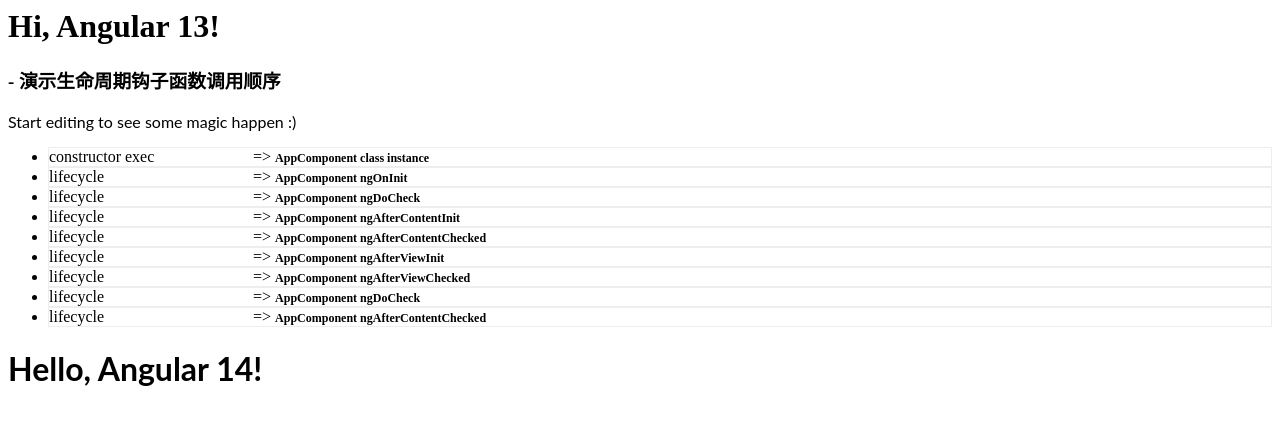
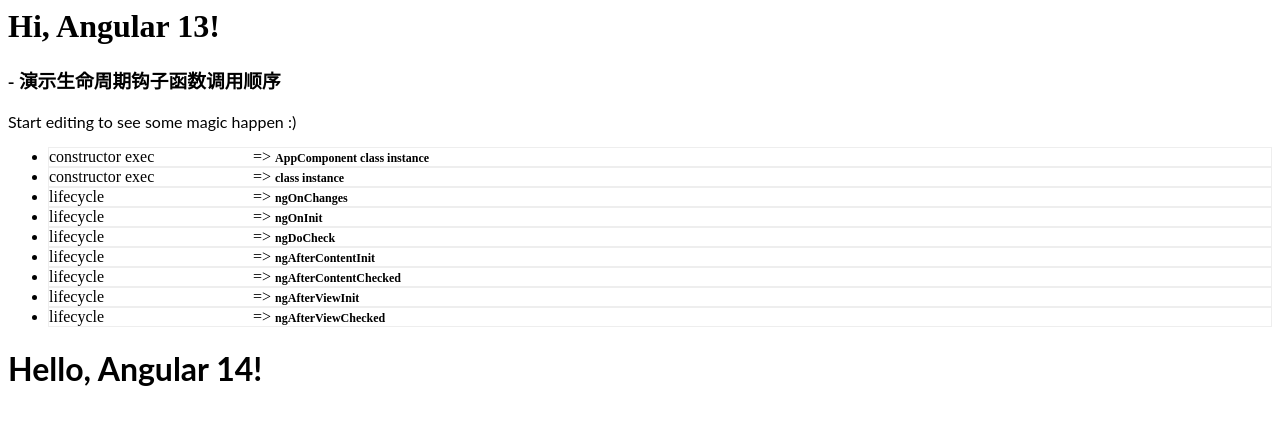
Before and after one commit to Yatoo2018/Angular-lifecycle-hook, an Angular app: page / in a window 1280 px wide. Shown: the top 424 px of the page. Built offline with nearby package versions, Linux system fonts and the light colour scheme.

Commit message:
normal组件的生命周期

```diff
--- a/src/app/app.component.ts
+++ b/src/app/app.component.ts
@@ -17,15 +17,6 @@
   styleUrls: ['./app.component.css'],
 })
 export class AppComponent
-  implements
-    OnChanges,
-    OnInit,
-    DoCheck,
-    AfterContentInit,
-    AfterContentChecked,
-    AfterViewInit,
-    AfterViewChecked,
-    OnDestroy
 {
   name = 'Angular ' + VERSION.major;
   messages = [];
@@ -39,60 +30,4 @@
       content: 'AppComponent class instance',
     });
   }
-
-  ngOnChanges() {
-    this.subject.next({
-      type: 'lifecycle',
-      content: 'AppComponent ngOnChanges',
-    });
-  }
-
-  ngOnInit() {
-    this.subject.next({
-      type: 'lifecycle',
-      content: 'AppComponent ngOnInit',
-    });
-  }
-
-  ngDoCheck() {
-    this.subject.next({
-      type: 'lifecycle',
-      content: 'AppComponent ngDoCheck',
-    });
-  }
-
-  ngAfterContentInit() {
-    this.subject.next({
-      type: 'lifecycle',
-      content: 'AppComponent ngAfterContentInit',
-    });
-  }
-
-  ngAfterContentChecked() {
-    this.subject.next({
-      type: 'lifecycle',
-      content: 'AppComponent ngAfterContentChecked',
-    });
-  }
-
-  ngAfterViewInit() {
-    this.subject.next({
-      type: 'lifecycle',
-      content: 'AppComponent ngAfterViewInit',
-    });
-  }
-
-  ngAfterViewChecked() {
-    this.subject.next({
-      type: 'lifecycle',
-      content: 'AppComponent ngAfterViewChecked',
-    });
-  }
-
-  ngOnDestroy() {
-    this.subject.next({
-      type: 'lifecycle',
-      content: 'AppComponent ngOnDestroy',
-    });
-  }
 }
--- a/src/app/hello.component.ts
+++ b/src/app/hello.component.ts
@@ -1,10 +1,94 @@
-import { Component, Input } from '@angular/core';
+import {
+  AfterContentChecked,
+  AfterContentInit,
+  AfterViewChecked,
+  AfterViewInit,
+  Component,
+  DoCheck,
+  Input,
+  OnChanges,
+  OnDestroy,
+  OnInit,
+} from '@angular/core';
 
 @Component({
   selector: 'hello',
   template: `<h1>Hello, {{name}}!</h1>`,
   styles: [`h1 { font-family: Lato; }`],
 })
-export class HelloComponent {
+export class HelloComponent
+  implements
+    OnChanges,
+    OnInit,
+    DoCheck,
+    AfterContentInit,
+    AfterContentChecked,
+    AfterViewInit,
+    AfterViewChecked,
+    OnDestroy
+{
   @Input() name;
+  subject = window['subject'];
+  constructor() {
+    this.subject.next({
+      type: 'constructor exec',
+      content: 'class instance',
+    });
+  }
+
+  ngOnChanges() {
+    this.subject.next({
+      type: 'lifecycle',
+      content: 'ngOnChanges',
+    });
+  }
+
+  ngOnInit() {
+    this.subject.next({
+      type: 'lifecycle',
+      content: 'ngOnInit',
+    });
+  }
+
+  ngDoCheck() {
+    this.subject.next({
+      type: 'lifecycle',
+      content: 'ngDoCheck',
+    });
+  }
+
+  ngAfterContentInit() {
+    this.subject.next({
+      type: 'lifecycle',
+      content: 'ngAfterContentInit',
+    });
+  }
+
+  ngAfterContentChecked() {
+    this.subject.next({
+      type: 'lifecycle',
+      content: 'ngAfterContentChecked',
+    });
+  }
+
+  ngAfterViewInit() {
+    this.subject.next({
+      type: 'lifecycle',
+      content: 'ngAfterViewInit',
+    });
+  }
+
+  ngAfterViewChecked() {
+    this.subject.next({
+      type: 'lifecycle',
+      content: 'ngAfterViewChecked',
+    });
+  }
+
+  ngOnDestroy() {
+    this.subject.next({
+      type: 'lifecycle',
+      content: 'ngOnDestroy',
+    });
+  }
 }
```
